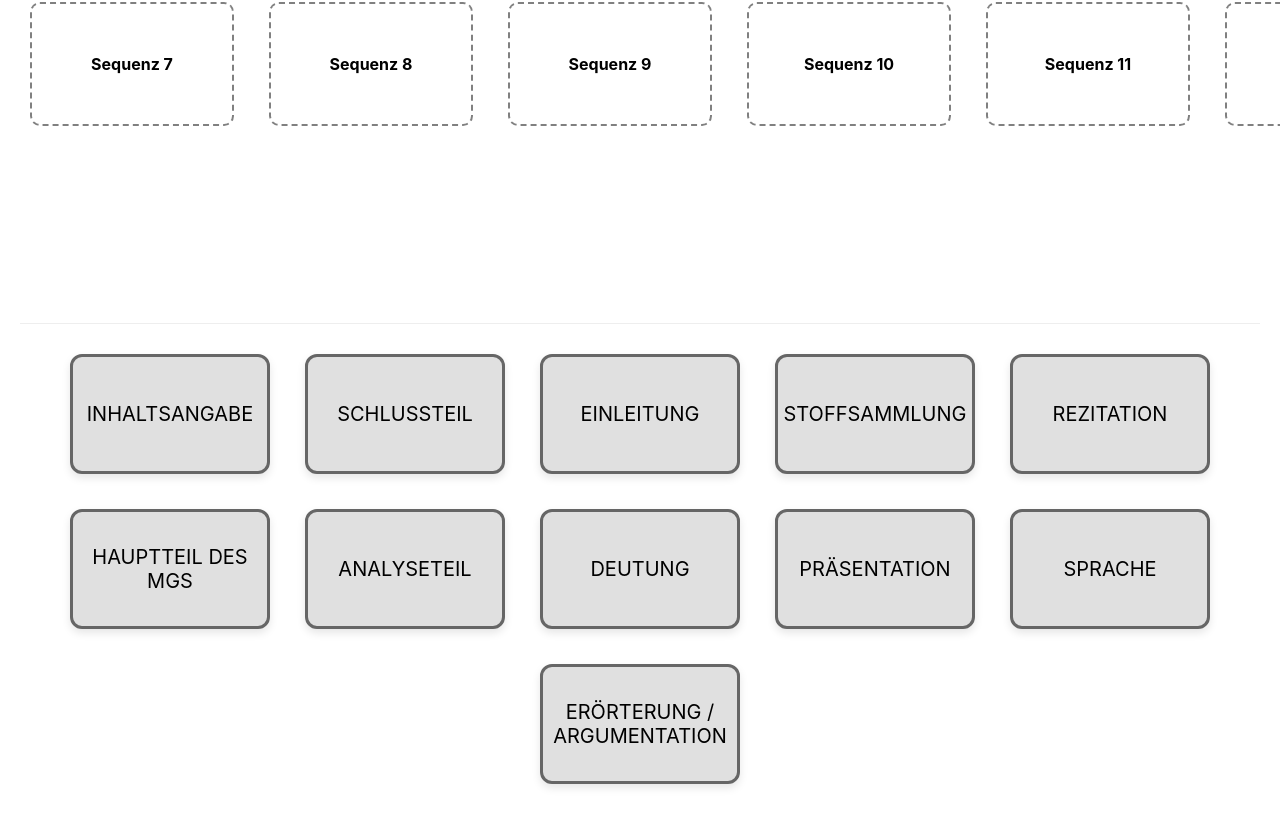
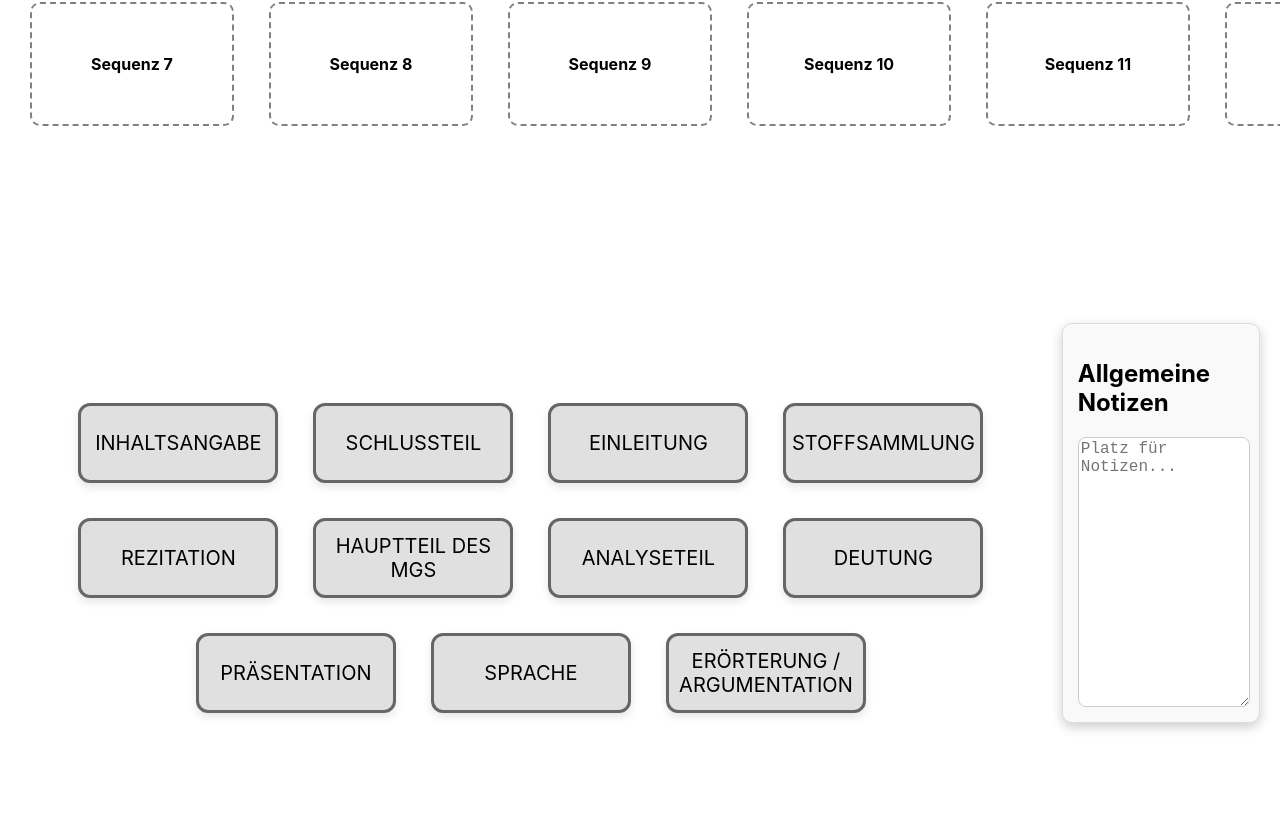
Before and after one commit to Ellybisa/Sequenzplanung, a React (Create React App) app: page / in a window 1280 px wide. Shown: the part 268-1082 px from the top of the page. After the commit the page ends 1011 px from the top, so only its background shows below. Built offline with nearby package versions, Linux system fonts and the light colour scheme.

Commit message:
Notizblock added auf Mainpage und Detailpage

```diff
--- a/package.json
+++ b/package.json
@@ -11,6 +11,7 @@
             "react-dnd": "^16.0.1",
             "react-dnd-html5-backend": "^16.0.1",
             "react-dom": "^18.2.0",
+            "react-draggable": "^4.5.0",
             "react-router-dom": "^6.22.3",
             "react-scripts": "5.0.1",
             "web-vitals": "^2.1.4"
--- a/src/App.css
+++ b/src/App.css
@@ -147,12 +147,20 @@
   width: 100%;
 }
 
+.bottom-sections-container {
+      display: flex;
+      justify-content: space-between; /* Verteilt den Platz zwischen den Elementen */
+      align-items: flex-end;
+      margin-top: 30px;
+      gap: 20px;
+      flex-grow: 1;
+}
+
 .kompetenzkarten-section {
-  margin-top: 30px;
-  padding-top: 20px;
-  border-top: 1px solid #eee; /* Trennlinie */
   flex-grow: 1;
-  min-height: 300px
+  min-height: 300px;
+  display: flex;
+  flex-direction: column;
 }
 
 .kompetenzkarten-section h2 {
@@ -166,3 +174,61 @@
   gap: 15px;
   justify-content: center; /* Zentriert die Karten horizontal */
 }
+
+/* Styles für den Notizblock auf der MainPage */
+.notes-section-main {
+  width: 450px;
+  height: 400px;
+  background-color: #f9f9f9;
+  border: 1px solid #ddd;
+  border-radius: 10px;
+  box-shadow: 0 4px 12px rgba(0, 0, 0, 0.2);
+  padding: 15px;
+  display: flex;
+  flex-direction: column;
+  box-sizing: border-box;
+  align-self: flex-end;
+}
+
+.notes-section-main textarea {
+  width: 100%;
+  flex-grow: 1; /* Füllt den verfügbaren Platz aus */
+  min-height: 150px; /* Mindesthöhe für den Notizblock */
+  border: 1px solid #ccc;
+  border-radius: 8px;
+  font-size: 1rem;
+  resize: vertical;
+}
+
+/* Styles für den Notizblock auf der Detailseite (fixed position) */
+.notes-section-detail {
+  position: fixed;
+  top: 20px;
+  right: 20px;
+  width: 500px;
+  height: 170px;
+  background-color: #f9f9f9;
+  border: 1px solid #ddd;
+  border-radius: 10px;
+  box-shadow: 0 4px 12px rgba(0, 0, 0, 0.2);
+  padding: 15px;
+  display: flex;
+  flex-direction: column;
+  z-index: 1000; /* Stellt sicher, dass es über anderen Inhalten liegt */
+}
+
+.notes-section-detail h2 {
+  margin-top: 0;
+  margin-bottom: 10px;
+  color: #333;
+  font-size: 1.2rem;
+}
+
+.notes-section-detail textarea {
+  width: 100%;
+  flex-grow: 1;
+  border: 1px solid #ccc;
+  border-radius: 5px;
+  font-size: 0.9rem;
+  resize: none; /* Kein Resizing erlauben */
+}
--- a/src/App.js
+++ b/src/App.js
@@ -3,7 +3,7 @@
 import { DndProvider } from 'react-dnd';
 import { HTML5Backend } from 'react-dnd-html5-backend';
 
-import { HashRouter, Routes, Route, useNavigate, useParams } from 'react-router-dom';
+import { HashRouter, Routes, Route, useNavigate } from 'react-router-dom';
 
 import KompetenzKarte from './KompetenzKarte';
 import Wissensbestand from './Wissensbestand';
@@ -114,7 +114,7 @@
         [selectedJahrgang]: updatedFelder,
       };
     });
-  }, [historyIndex, selectedJahrgang]);
+  }, [historyIndex, selectedJahrgang, allSequenzfelder]);
 
 
   const resetSequenzfelder = () => {
@@ -160,11 +160,27 @@
     setSelectedJahrgang(event.target.value);
   };
 
+  const [mainPageNotes, setMainPageNotes] = useState('');
+  const [sequenzNotes, setSequenzNotes] = useState({});
+
+  const handleMainPageNoteChange = (event) => {
+    setMainPageNotes(event.target.value);
+  };
+
+  const handleSequenzNoteChange = useCallback((sequenzId, notes) => {
+    setSequenzNotes(prevNotes => ({
+      ...prevNotes,
+      [sequenzId]: notes,
+    }));
+  }, []);
+
   //FUNKTIONEN FÜR SPEICHERN UND LADEN
   const handleSave = async () => {
     const dataToSave = {
       sequenzfelder: allSequenzfelder,
       selectedJahrgang: selectedJahrgang,
+      mainPageNotes: mainPageNotes,
+      sequenzNotes: sequenzNotes,
       // Hier weitere Sachen, falls man mehr speichern will
     };
     // Überprüfen, ob die Electron-API verfügbar ist
@@ -197,6 +213,8 @@
               }
         );
         setSelectedJahrgang(result.data.selectedJahrgang || '5/6');
+        setMainPageNotes(result.data.mainPageNotes || '');
+        setSequenzNotes(result.data.sequenzNotes || {});
         // Setzen Sie hier auch andere geladene Zustände
         alert('Projekt erfolgreich geladen!');
         // Zurücksetzen des Undo-History
@@ -228,6 +246,8 @@
               undoLastAction={undoLastAction}
               onSave={handleSave}
               onLoad={handleLoad}
+              mainPageNotes={mainPageNotes}
+              onMainPageNoteChange={handleMainPageNoteChange}
             />
           } />
           <Route
@@ -237,6 +257,8 @@
                 sequenzfelder={allSequenzfelder}
                 jahrgang={selectedJahrgang}
                 updateSequenzfeldItem={updateSequenzfeldItem}
+                sequenzNotes={sequenzNotes}
+                onSequenzNoteChange={handleSequenzNoteChange}
               />
             }
           />
@@ -246,7 +268,7 @@
   );
 }
 
-function MainPage({ onSave, onLoad, kompetenzen, wissensbestaende, sequenzfelder, addItemToSequenzfeld, canUndo, undoLastAction, resetSequenzfelder, selectedJahrgang, onJahrgangChange }) {
+function MainPage({ onSave, onLoad, kompetenzen, wissensbestaende, sequenzfelder, addItemToSequenzfeld, canUndo, undoLastAction, resetSequenzfelder, selectedJahrgang, onJahrgangChange, mainPageNotes, onMainPageNoteChange }) {
   const navigate = useNavigate();
 
   return (
@@ -299,7 +321,7 @@
           </div>
         </div>
       </div>
-
+      <div className = "bottom-sections-container">
         <div className="kompetenzkarten-section">
           <div className="kompetenzkarten-list">
             {kompetenzen.map(k => (
@@ -312,6 +334,16 @@
             ))}
           </div>
         </div>
+
+        <div className="notes-section-main">
+          <h2>Allgemeine Notizen</h2>
+            <textarea
+              value={mainPageNotes}
+              onChange={onMainPageNoteChange}
+              placeholder="Platz für Notizen..."
+            />
+        </div>
+      </div>
     </div>
   );
 }
--- a/src/KompetenzKarte.css
+++ b/src/KompetenzKarte.css
@@ -5,7 +5,7 @@
   position: relative;
   cursor: pointer;
   margin: 10px;
-  transition: width 0.75s ease, height 0.75s ease, transform 0.75s; /* Übergang für dynamische Größenänderung */
+  transition: width 0.75s ease, height 0.75s ease, transform 0.75s ease; /* Übergang für dynamische Größenänderung */
 }
 
 .karte-vorderseite, .karte-rueckseite {
--- a/src/KompetenzKarte.js
+++ b/src/KompetenzKarte.js
@@ -31,14 +31,14 @@
       // Setzen der gemessenen Dimensionen, mit einer Mindestgröße
       setCardDimensions({
         width: Math.max(200, contentWidth + 40), // +40 für Padding und etwas Spielraum
-        height: Math.max(120, contentHeight + 40)
+        height: Math.max(80, contentHeight + 40)
       });
       // Zurücksetzen der Stile, um die automatische Größe zu entfernen
       rueckseiteRef.current.style.width = '';
       rueckseiteRef.current.style.height = '';
 
     } else if (!istUmdreht) {
-      setCardDimensions({ width: 200, height: 120 });
+      setCardDimensions({ width: 200, height: 80 });
     }
   }, [istUmdreht]);
 
--- a/src/SequenzfeldDetailPage.js
+++ b/src/SequenzfeldDetailPage.js
@@ -1,13 +1,18 @@
 import React, { useCallback } from 'react';
 import { useParams, useNavigate } from 'react-router-dom';
 
-function SequenzfeldDetailPage({ sequenzfelder, jahrgang, updateSequenzfeldItem }) {
+function SequenzfeldDetailPage({ sequenzfelder, jahrgang, updateSequenzfeldItem, sequenzNotes, onSequenzNoteChange }) {
   const { sequenzId } = useParams();
   const navigate = useNavigate();
   const currentJahrgangSequenzfelder = sequenzfelder[jahrgang] || [];
   const feld = currentJahrgangSequenzfelder.find(f => f.id === sequenzId);
   const kompetenzKarten = React.useMemo(() => (feld.items || []).filter(i => i.type === 'KOMPETENZ_KARTE'), [feld.items]);
   const wissensBestaende = React.useMemo(() => (feld.items || []).filter(i => i.type === 'WISSENSBESTAND'), [feld.items]);
+
+  const currentSequenzNotes = sequenzNotes[sequenzId] || '';
+  const handleDetailNotesChange = (event) => {
+    onSequenzNoteChange(sequenzId, event.target.value);
+  };
 
   // Funktion zum Markieren von Text
   const handleHighlight = useCallback((itemId, type, rowIndex, jahrgangKey, stichpunktIndex, originalText) => {
@@ -66,7 +71,7 @@
         return item;
       })
     });
-  }, [sequenzId, feld, updateSequenzfeldItem]);
+  }, [sequenzId, feld, updateSequenzfeldItem, kompetenzKarten, wissensBestaende]);
 
 
 
@@ -144,6 +149,15 @@
               ))}
         </ul>
       )}
+
+      <div className="notes-section-detail">
+        <h2>Notizen für {feld.titel}</h2>
+        <textarea
+          value={currentSequenzNotes}
+          onChange={handleDetailNotesChange}
+          placeholder={`Notizen für ${feld.titel}...`}
+        />
+      </div>
     </div>
   );
 }
```
Also changed, not shown: 1 other file (tests, documents, lock files or other folders). Lines whose indentation alone changed are shown as unchanged.
